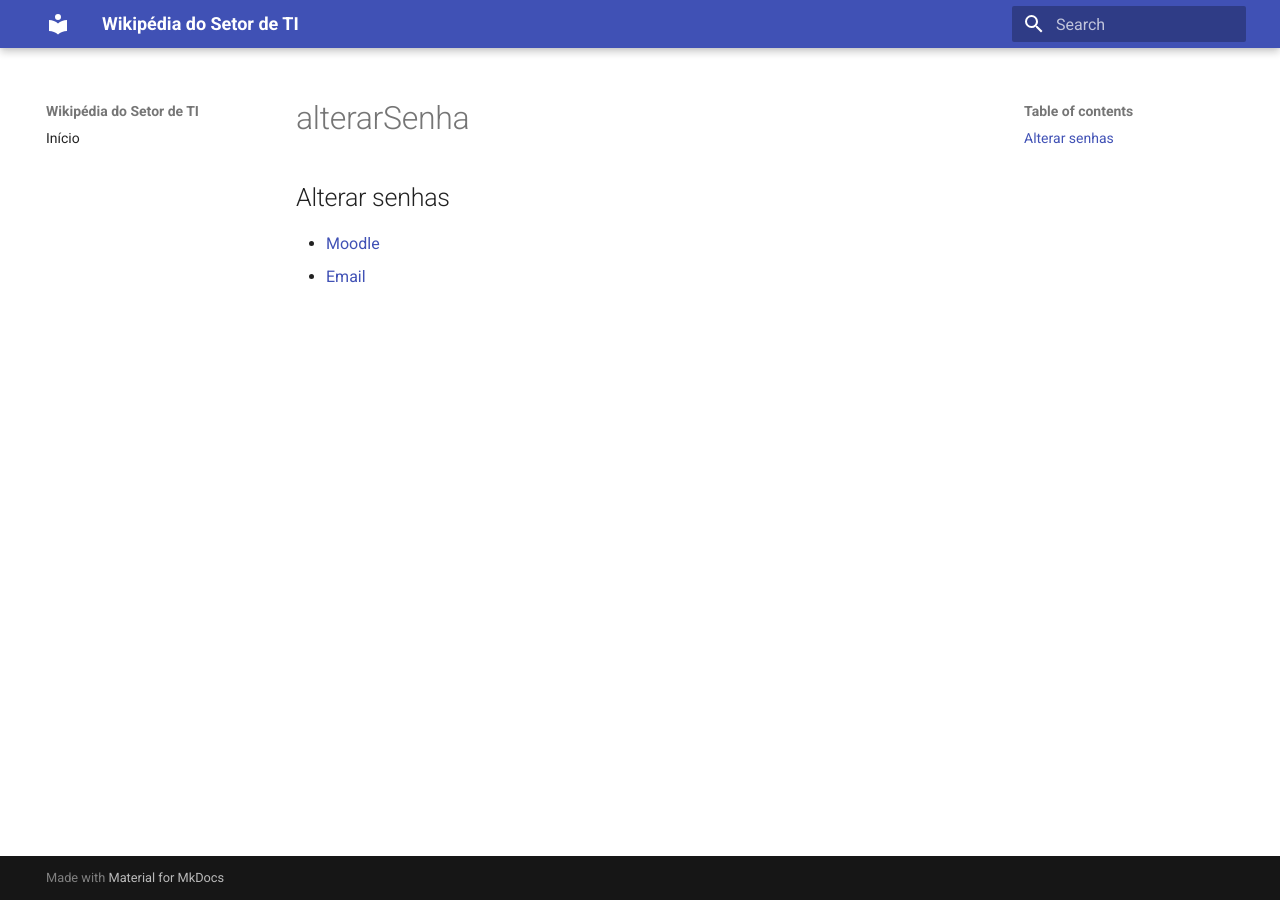
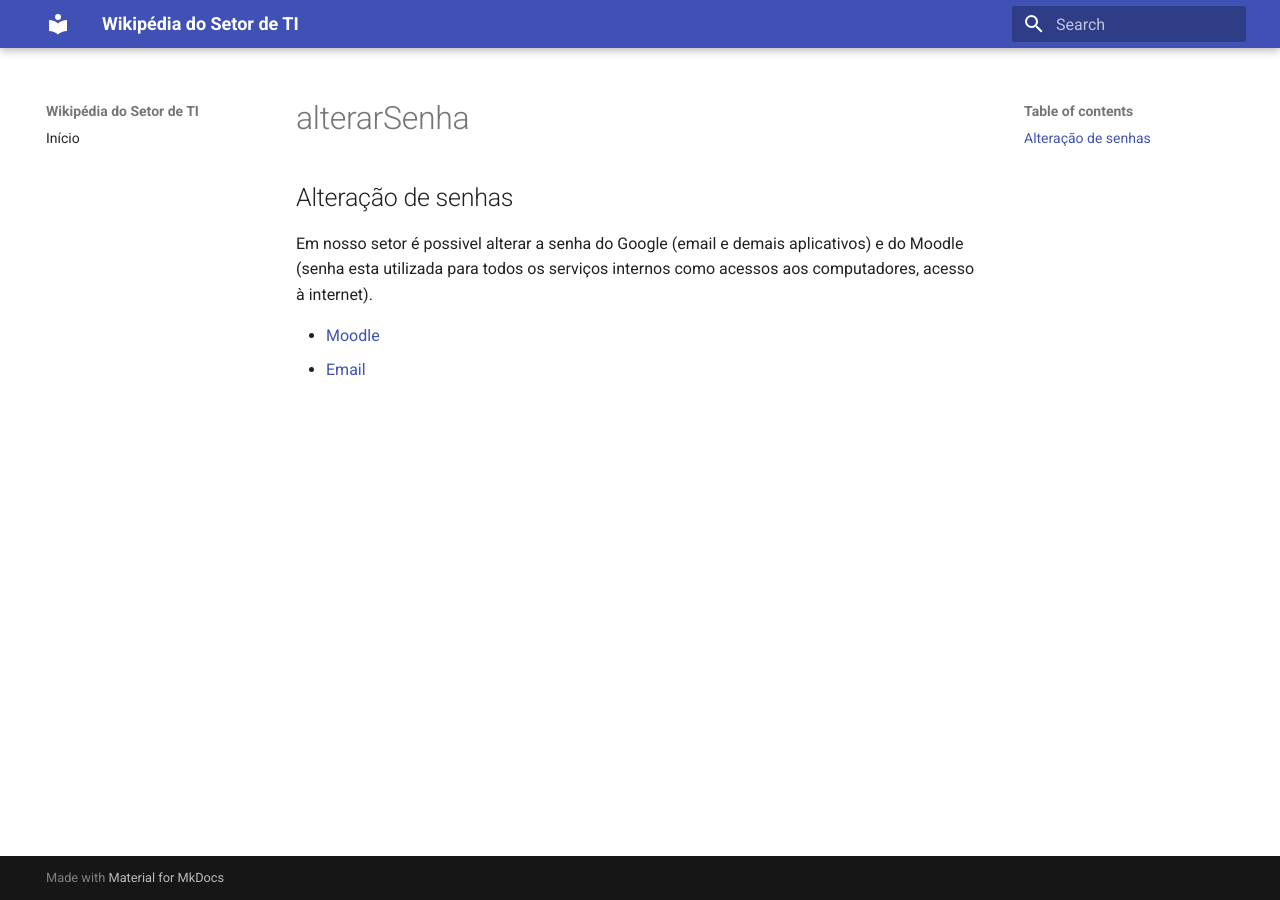
Before and after one commit to wikiti-farroupilha/wikipedia, an MkDocs documentation site: the page built from docs/alterarSenha.md, in a window 1280 px wide. Built offline with MkDocs 1.6.1 and Material for MkDocs 9.7.7, drawn with Linux system fonts in a browser that asks for light colours.

Commit message:
Update alterarSenha.md

```diff
--- a/docs/alterarSenha.md
+++ b/docs/alterarSenha.md
@@ -1,3 +1,6 @@
-## Alterar senhas
+## Alteração de senhas
+
+Em nosso setor é possivel alterar a senha do Google (email e demais aplicativos) e do Moodle (senha esta utilizada para todos os serviços internos como acessos aos computadores, acesso à internet).
+
 - [Moodle](senhaMoodle.md)
 - [Email](senhaEmail.md)
```
